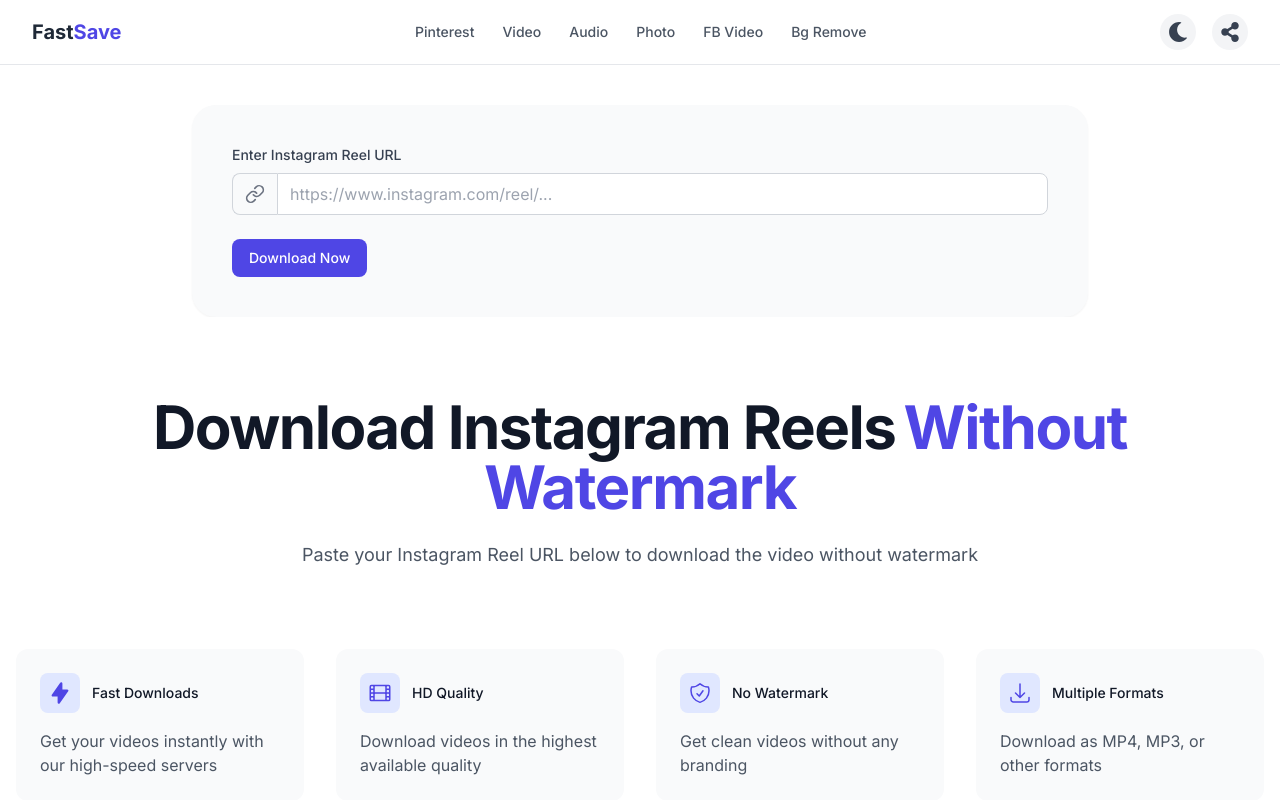
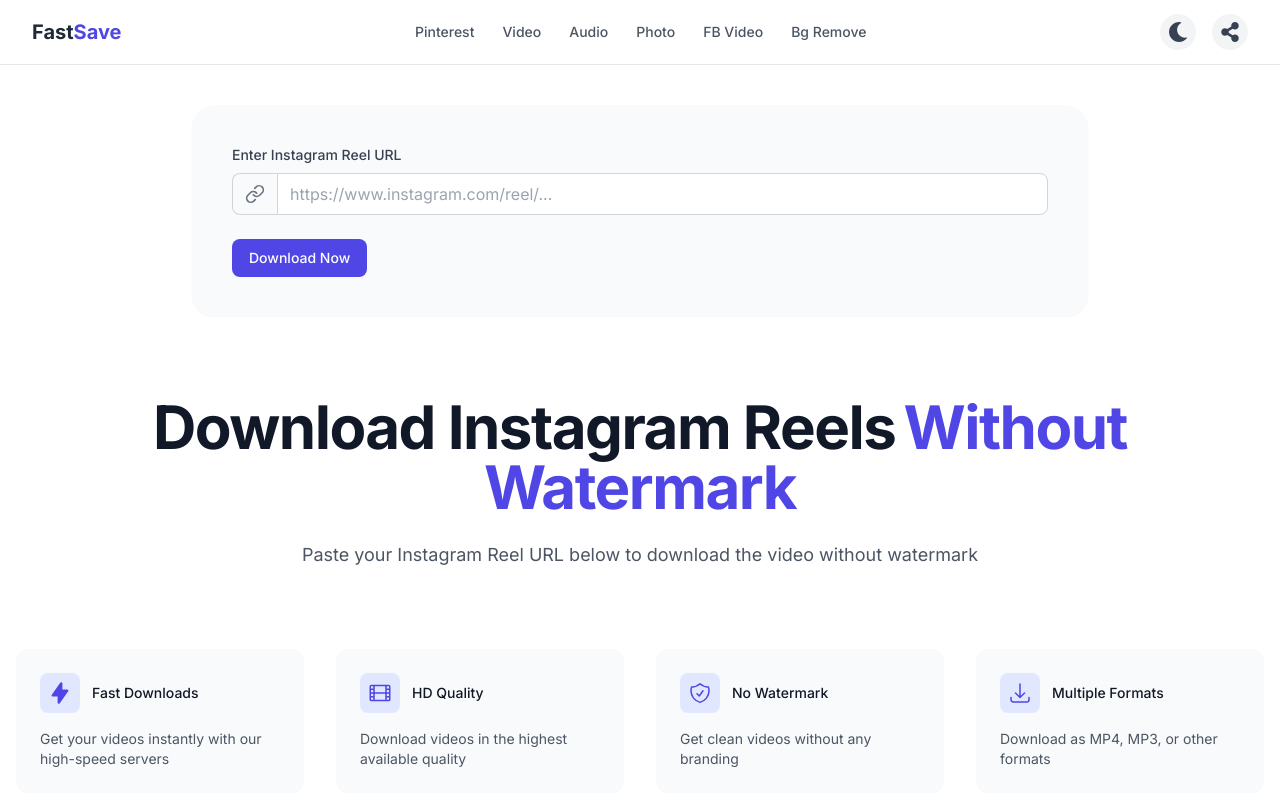
Before and after one commit to y2codedev/fast-save, a Next.js app: page / in a window 1280 px wide. Shown: the top 800 px of the page. Built offline with nearby package versions, Linux system fonts and the light colour scheme.

Commit message:
add image converter

```diff
--- a/src/components/sections/HeroSection.tsx
+++ b/src/components/sections/HeroSection.tsx
@@ -17,7 +17,7 @@
                 </div>
                 <h2 className="ml-3 text-sm font-medium text-gray-900 dark:text-white">{feature?.name}</h2>
               </div>
-              <p className="mt-2 text-gray-600 dark:text-gray-400">{feature?.description}</p>
+              <p className="mt-2  md:text-sm text-xs  text-gray-600 dark:text-gray-400">{feature?.description}</p>
             </div>
           ))}
         </div>
```
